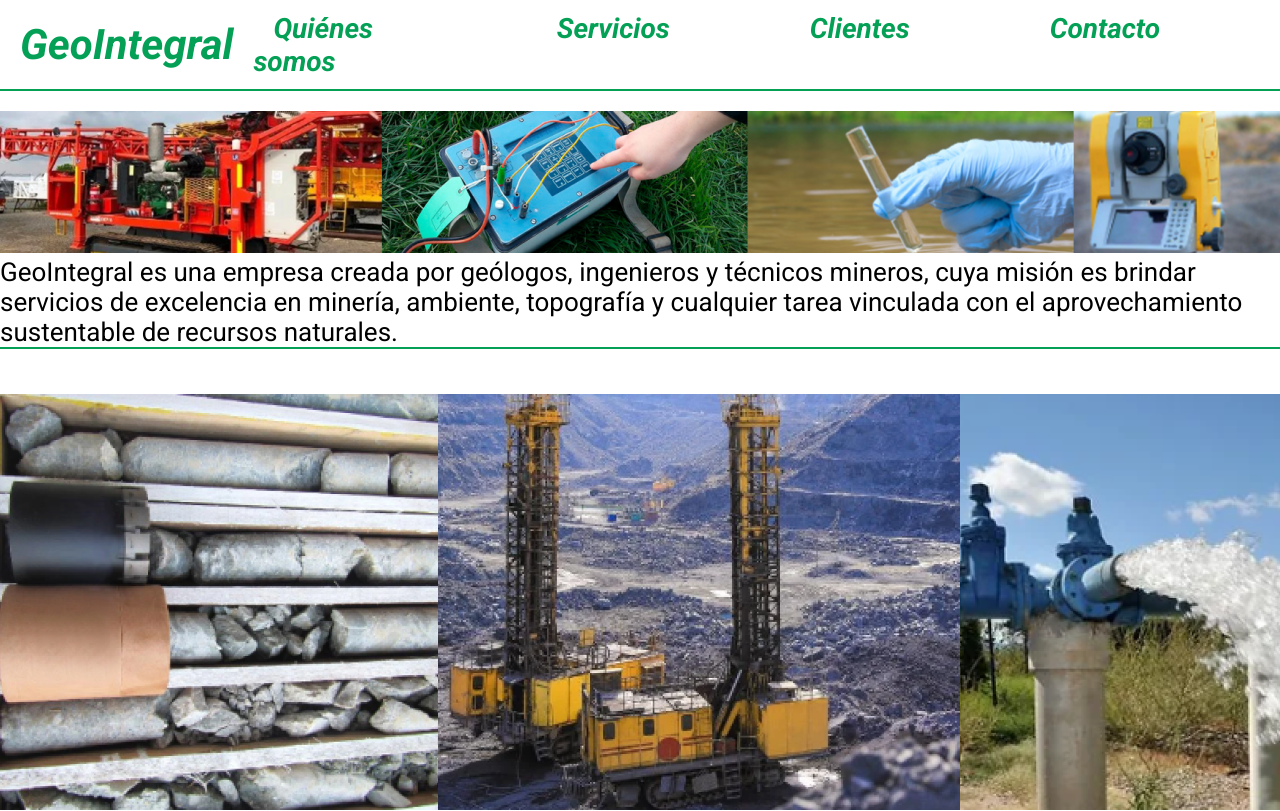
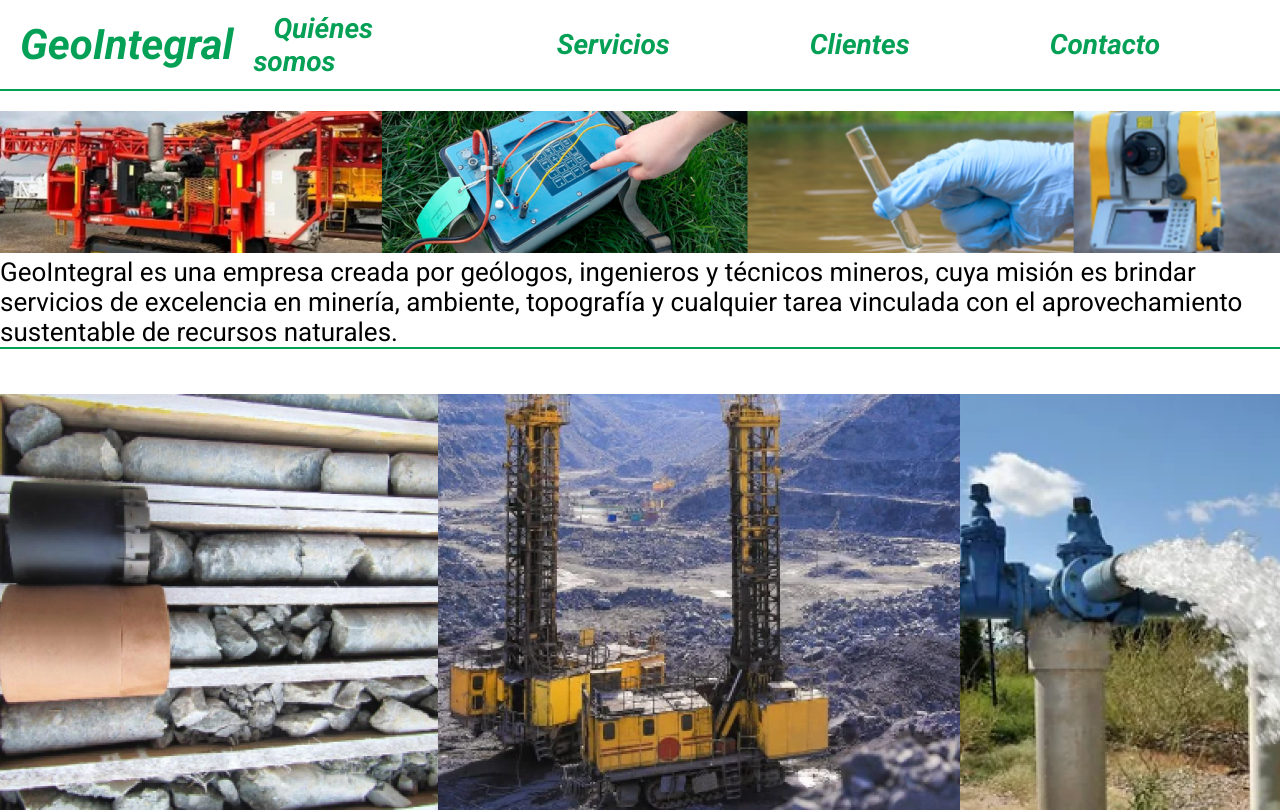
Before and after one commit to nicofacetti/GeoIntegral, a plain HTML site: page index.html in a window 1280 px wide. Shown: the top 811 px of the page. Drawn offline with Linux system fonts and the light colour scheme.

Commit message:
otras correcciones en css navbar

```diff
--- a/css/styles.css
+++ b/css/styles.css
@@ -7,7 +7,7 @@
 .navbar{
     display: flex;
     flex-direction: row;
-    align align-items: center;
+    align-items: center;
     gap: 100px;
     padding-right: 100px;
 }
```
